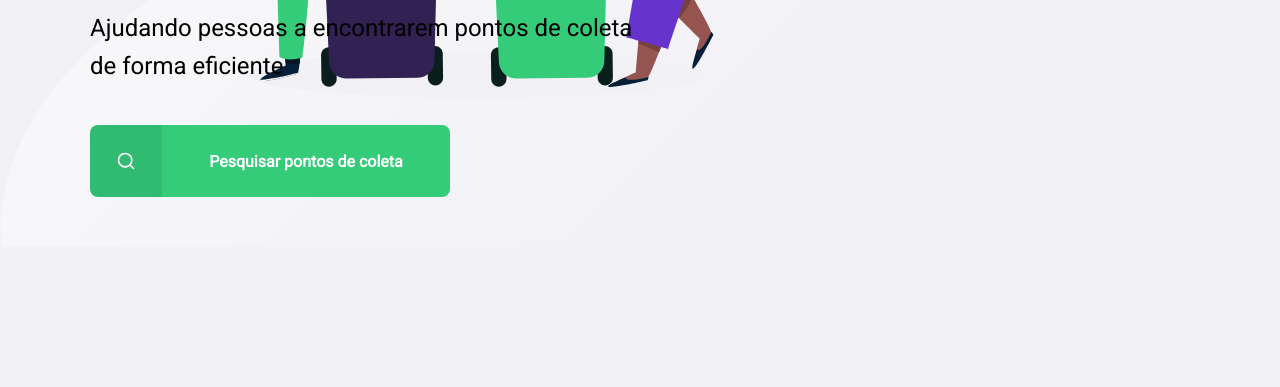
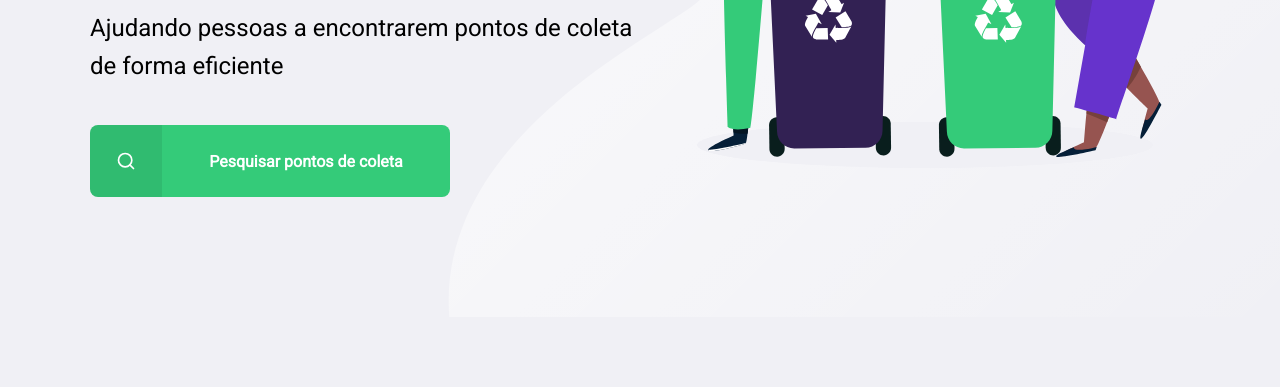
Before and after one commit to rlima-nogueira/Next-Level-Week, a plain HTML site: page index.html in a window 1280 px wide. Shown: the part 432-819 px from the top of the page. Drawn offline with Linux system fonts and the light colour scheme.

Commit message:
Imagem da home no lugar certo

```diff
--- a/styles/home.css
+++ b/styles/home.css
@@ -1,7 +1,7 @@
 #page-home {
     height: 100vh;
-    background-position: 35vw bottom;
     background: url('../assets/icones/home-background.svg') no-repeat;
+    background-position: 35vw;
 }
 
 #page-home .content{
```
